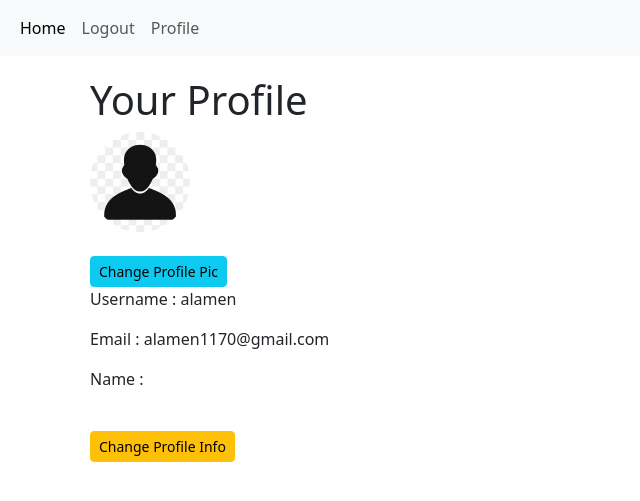
After one commit to Al-amen/Blog_Project, a Django app: page /account/profile/ in a window 1280 px wide. The commit adds this page. Shown: the top 501 px of the page, without its empty margins (0-640 px from the left). Run offline with Django 5.2, Linux system fonts and the light colour scheme; a user stored in the database is signed in; data comes from the database, SQL or seed files in the repository; both versions use the stored data as it was after the commit; some libraries are stand-ins or nearby versions.

Commit message:
include profile related functionality

```diff
--- a/Blog_Project/App_Login/urls.py
+++ b/Blog_Project/App_Login/urls.py
@@ -9,5 +9,10 @@ urlpatterns = [
     path("signup/",views.sign_up, name="signup"),
     path('login/',views.login_page,name='login'),
     path('logout/',views.logout_page,name='logout'),
+    path('profile/',views.user_profile, name='profile'),
+    path('change_profile/',views.user_profile_change, name='change_profile'),
+    path('password/', views.pass_change, name='pass_change'),
+    path('add-picture/', views.pro_pic_add, name = "pro_pic_add"),
+    path('change-picture/',views.change_pro_pic, name= 'change_pro_pic'),
 
 ]
--- a/Blog_Project/App_Login/views.py
+++ b/Blog_Project/App_Login/views.py
@@ -1,19 +1,23 @@
+
 from django.http import HttpResponseRedirect
-from django.shortcuts import render
-from django.contrib.auth.forms import UserCreationForm,AuthenticationForm
+from django.shortcuts import get_object_or_404, render
+from django.contrib.auth.forms import UserCreationForm,AuthenticationForm,PasswordChangeForm
 from django.contrib.auth import login,logout,authenticate
 from django.urls import reverse
 from django.contrib.auth.decorators import login_required
+from django.contrib.auth.models import User
+from App_Login import forms
 
 def sign_up(request):
-    form = UserCreationForm()
+    form = forms.SignUpForm()
     register = False
 
     if request.method == "POST":
-        form = UserCreationForm(data=request.POST)
+        form = forms.SignUpForm(data=request.POST)
         if form.is_valid():
              form.save()
              register = True
+
 
     dict = {'form':form, 'register': register}
 
@@ -40,3 +44,66 @@ def login_page(request):
 def logout_page(request):
     logout(request)
     return HttpResponseRedirect(reverse('index' ))
+
+
+@login_required
+
+def user_profile(request):
+
+    return render(request, 'App_Login/profile.html',context={})
+
+@login_required
+
+def user_profile_change(request):
+    current_user = request.user
+    form = forms.UserProfileChange(instance=current_user,)
+    print(current_user.id)
+    if request.method == "POST":
+        form = forms.UserProfileChange(request.POST , instance=current_user,)
+        if form.is_valid():
+            form.save()
+            form = forms.UserProfileChange(instance=current_user)
+            return HttpResponseRedirect(reverse('App_Login:profile'))
+
+    return render(request, 'App_Login/change_profile.html',context={'form':form})
+
+@login_required
+
+def pass_change(request):
+    change = False
+
+    if request.method == "POST":
+        form = PasswordChangeForm(request.user, request.POST)
+        if form.is_valid():
+            form.save()
+            change = True
+              # Redirect back to the same page after successful password change
+    else:
+        form = PasswordChangeForm(request.user)
+
+    return render(request, 'App_Login/pass_change.html', {'form': form, 'change': change})
+
+@login_required
+
+def pro_pic_add(request):
+    form = forms.ProfilePic()
+    if request.method == 'POST':
+        form = forms.ProfilePic(request.method, request.FILES)
+        if form.is_valid():
+           user_obj =  form.save(commit=False)
+           user_obj.user = request.user
+           user_obj.save()
+           return HttpResponseRedirect(reverse('App_Login:profile', ))
+
+    return render(request, 'App_Login/pro_pic_add.html',context={'form':form})
+
+@login_required
+
+def change_pro_pic(request):
+    form = forms.ProfilePic(instance=request.user.user_profile)
+    if request.method == 'POST':
+        form = forms.ProfilePic(request.method, request.FILES, instance=request.user.user_profile)
+        form.save()
+        return HttpResponseRedirect(reverse('App_Login:profile', ))
+
+    return render(request, 'App_Login/pro_pic_add.html',context={'form':form})
--- a/Blog_Project/Blog_Project/settings.py
+++ b/Blog_Project/Blog_Project/settings.py
@@ -43,6 +43,7 @@ INSTALLED_APPS = [
     'App_Blog',
     'crispy_forms',
     'crispy_bootstrap5',
+    'django_cleanup.apps.CleanupConfig',
 ]
 # Crispy Forms settings
 
--- a/Blog_Project/Blog_Project/urls.py
+++ b/Blog_Project/Blog_Project/urls.py
@@ -17,10 +17,15 @@ Including another URLconf
 from django.contrib import admin
 from django.urls import path,include
 from. import views
-
+from django.conf import settings
+from django.contrib.staticfiles.urls import static, staticfiles_urlpatterns
 urlpatterns = [
     path('admin/', admin.site.urls),
     path('account/',include('App_Login.urls')),
     path('blog/',include('App_Blog.urls')),
+    #path("accounts/", include("django.contrib.auth.urls")),
     path('',views.index , name='index')
 ]
+urlpatterns += staticfiles_urlpatterns()
+
+urlpatterns += static(settings.MEDIA_URL, document_root = settings.MEDIA_ROOT)
--- /dev/null
+++ b/Blog_Project/static/App_Login/profile.css
@@ -0,0 +1,4 @@
+#male-avater{
+    height: 200px;
+    width: 200px;
+}
--- /dev/null
+++ b/Blog_Project/templates/App_Login/profile.html
@@ -0,0 +1,32 @@
+{% extends 'base.html' %}
+{% load static %}
+{% block css %}
+
+{% endblock css %}
+
+
+{% load crispy_forms_tags %}
+{% block block_title %}Profile{% endblock block_title %}
+
+{% block block_body %}
+    <h1>Your Profile</h1>
+
+   {% if user.user_profile %}
+        <img src="/media/{{user.user_profile.profile_pic}}" alt="" srcset="" class = "rounded-circle" width = "100px" ><br><br>
+         <a href="{% url 'App_Login:change_pro_pic' %}" class="btn btn-primary">Change Profile Pic</a>
+
+   {% else %}
+        <img src="/media/profile_pics/male-avater.jpg" alt="" srcset="" class = "rounded-circle" width = "100px">
+        <br><br>
+        <a href="{% url 'App_Login:pro_pic_add' %}" class="btn btn-info btn-sm">Change Profile Pic</a>
+   {% endif %}
+       <br>
+   <p>Username : {{user.username}}</p>
+   <p>Email : {{user.email}}</p>
+   <p>Name : {{user.first_name}} {{user.last_name}}</p>
+   <br>
+   <a href="{% url 'App_Login:change_profile' %}" class='btn btn-warning btn-sm'>Change Profile Info</a>
+
+
+
+{% endblock block_body %}
--- a/Blog_Project/templates/base.html
+++ b/Blog_Project/templates/base.html
@@ -33,11 +33,14 @@
               <div class="collapse navbar-collapse" id="navbarSupportedContent">
                 <ul class="navbar-nav me-auto mb-2 mb-lg-0">
                   <li class="nav-item">
-                    <a class="nav-link active" aria-current="page" href="{% url 'index' %}">Home Page</a>
+                    <a class="nav-link active" aria-current="page" href="{% url 'index' %}">Home</a>
                   </li>
                   {% if user.is_authenticated %}
                   <li class="nav-item">
                     <a class="nav-link " aria-current="page" href="{% url 'App_Login:logout' %}">Logout</a>
+                  </li>
+                  <li class="nav-item">
+                    <a class="nav-link " aria-current="page" href="{% url 'App_Login:profile' %}">Profile</a>
                   </li>
                   {% else %}
                   <li class="nav-item">
```
Also changed, not shown: Blog_Project/App_Login/forms.py (added, +22 -0 lines), Blog_Project/templates/App_Login/change_profile.html (added, +15 -0 lines), Blog_Project/templates/App_Login/pass_change.html (added, +18 -0 lines), Blog_Project/templates/App_Login/pro_pic_add.html (added, +23 -0 lines), Blog_Project/db.sqlite3, Blog_Project/media/profile_pics/male-avater.jpg (added), Blog_Project/media/profile_pics/sadin.jpg (added), Blog_Project/templates/App_Blog/blog_list.html (line endings or trailing spaces).
